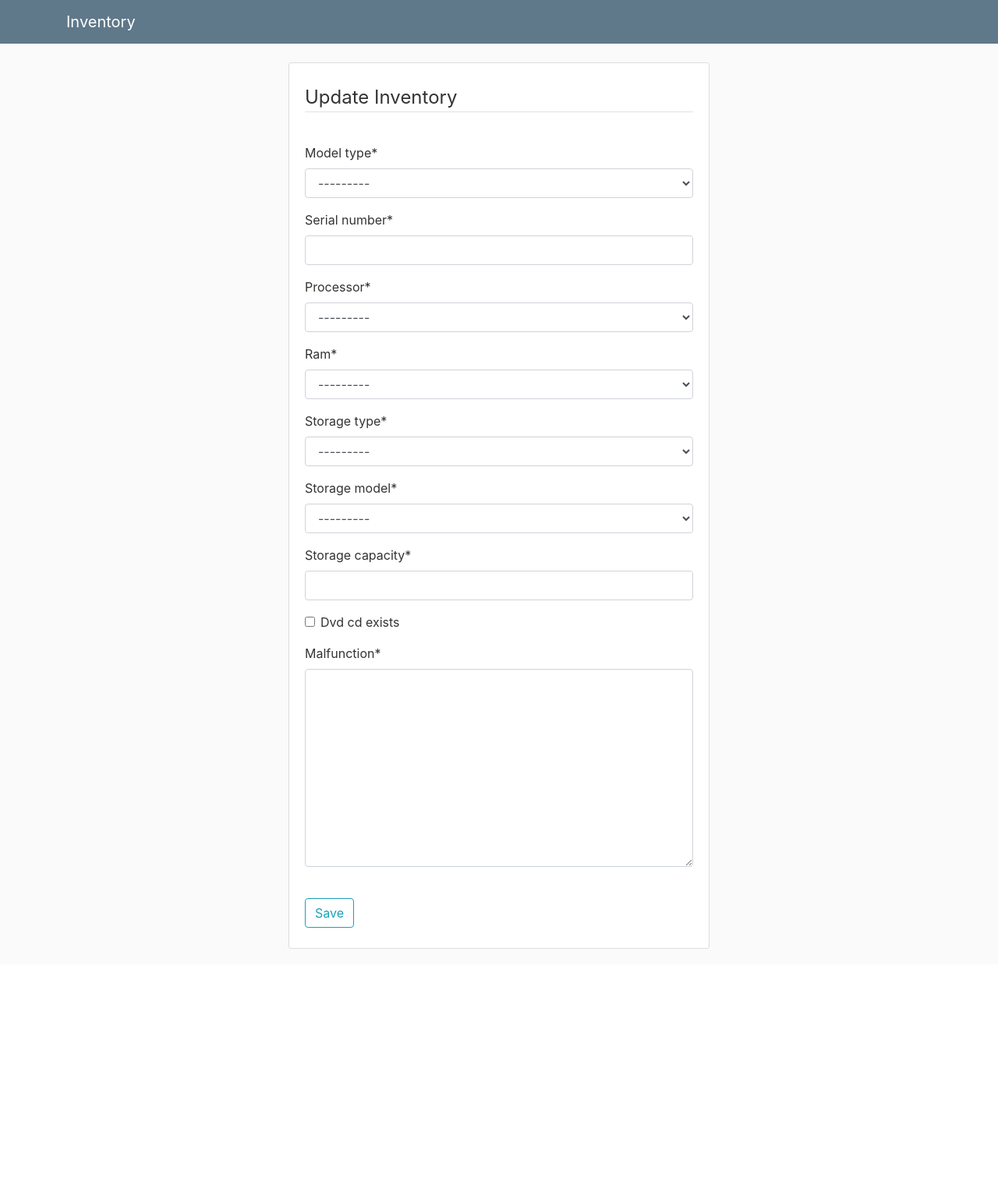
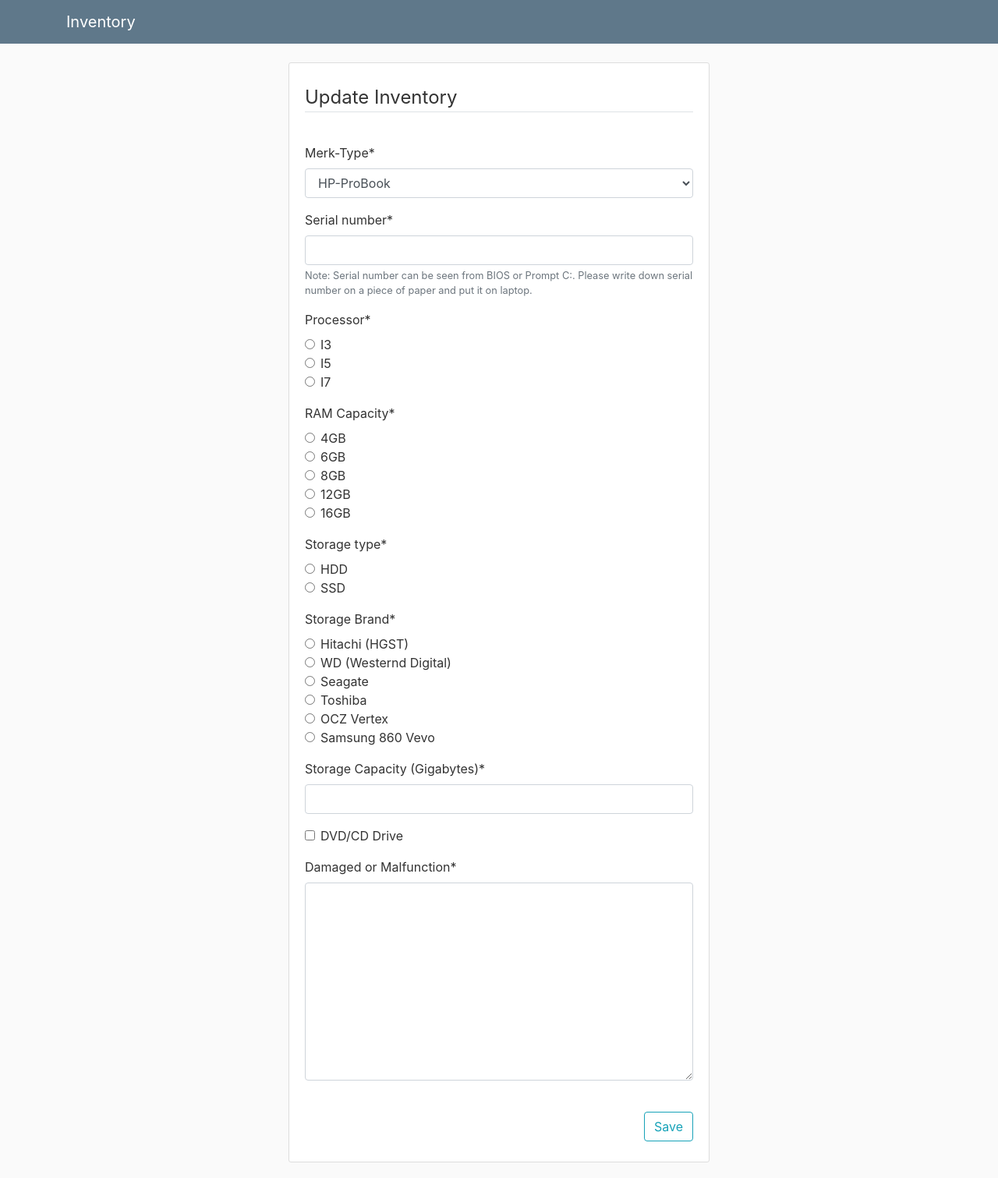
Before and after one commit to nandazman/django-simple-form, a Django app: page / in a window 1280 px wide. Shown: the whole page at 78% size. Before the commit the page ends 1217 px from the top, so only its background shows below. Run offline with Django 3.2, Linux system fonts and the light colour scheme; some libraries are stand-ins or nearby versions.

Commit message:
finish forms inventory

```diff
--- a/inventory/forms.py
+++ b/inventory/forms.py
@@ -1,46 +1,25 @@
-from django import forms
+from django.forms import ModelForm, RadioSelect
+from django.utils.translation import gettext_lazy as _
+from .models import Laptop
 
-class Laptop(models.Model):
-
-  class Type(models.TextChoices):
-    HP_PRO_BOOK = 'HP-ProBook', _('HP-ProBook')
-    HP_COMPAQ = 'HP-Compaq', _('HP-Compaq')
-    HP_ELITEBOOK = 'HP-Elitebook', _('HP-Elitebook')
-    ASUS_N46VM = 'Asus-N46VM', _('Asus-N46VM')
-    LENOVO_THINKPAD = 'Lenovo-Thinkpad', _('Lenovo-Thinkpad')
-
-  class Processor(models.TextChoices):
-    I3 = 'I3', _('I3')
-    I5 = 'I5', _('I5')
-    I7 = 'I7', _('I7')
-
-  class RAM(models.TextChoices):
-    GB4 = '4GB', _('4GB')
-    GB6 = '6GB', _('6GB')
-    GB8 = '8GB', _('8GB')
-    GB12 = '12GB', _('12GB')
-    GB16 = '16GB', _('16GB')
-
-  class StorageType(models.TextChoices):
-    HDD = 'HDD', _('HDD')
-    SSD = 'SSD', _('SSD')
-
-  class StorageModel(models.TextChoices):
-    HITACHI = 'Hitachi (HGST)', _('Hitachi (HGST)')
-    WD = 'WD (Westernd Digital)', _('WD (Westernd Digital)')
-    SEAGATE = 'Seagate', _('Seagate')
-    TOSHIBA = 'Toshiba', _('Toshiba')
-    OCZ = 'OCZ Vertex', _('OCZ Vertex')
-    SAMSUNG = 'Samsung 860 Vevo', _('Samsung 860 Vevo')
-
-  model_type = forms.CharField(label='Address', choices=Type.choices)
-
-  serial_number = models.CharField()
-  processor = models.CharField(choices=Processor.choices)
-  ram = models.CharField(choices=RAM.choices)
-  storage_type = models.CharField(choices=StorageType.choices)
-
-  storage_model = models.CharField(choices=StorageModel.choices)
-
-  storage_capacity = models.PositiveIntegerField()
-  dvd_cd_exists = models.BooleanField(default=False)
+class LaptopForm(ModelForm):
+  class Meta:
+    model = Laptop
+    fields = '__all__'
+    widgets = {
+      'ram': RadioSelect(),
+      'processor': RadioSelect(),
+      'storage_type': RadioSelect(),
+      'storage_model': RadioSelect()
+    }
+    labels = {
+      'model_type': _('Merk-Type'),
+      'ram': _('RAM Capacity'),
+      'storage_model': _('Storage Brand'),
+      'storage_capacity': _('Storage Capacity (Gigabytes)'),
+      'dvd_cd_exists': _('DVD/CD Drive'),
+      'malfunction': _('Damaged or Malfunction'),
+    }
+    help_texts = {
+      'serial_number': _('Note: Serial number can be seen from BIOS or Prompt C:. Please write down serial number on a piece of paper and put it on laptop.'),
+    }
--- a/inventory/models.py
+++ b/inventory/models.py
@@ -37,22 +37,32 @@ class Laptop(models.Model):
 
   model_type = models.CharField(
     max_length=20,
-    choices=Type.choices)
+    choices=Type.choices,
+    blank=False,
+    default='HP-ProBook')
 
   serial_number = models.CharField(max_length=50)
   processor = models.CharField(
     max_length=2,
-    choices=Processor.choices)
+    choices=Processor.choices,
+    blank=False,
+    default='')
   ram = models.CharField(
     max_length=4,
-    choices=RAM.choices)
+    choices=RAM.choices,
+    blank=False,
+    default='')
   storage_type = models.CharField(
     max_length=4,
-    choices=StorageType.choices)
+    choices=StorageType.choices,
+    blank=False,
+    default='')
 
   storage_model = models.CharField(
     max_length=21,
-    choices=StorageModel.choices)
+    choices=StorageModel.choices,
+    blank=False,
+    default='')
 
   storage_capacity = models.PositiveIntegerField()
   dvd_cd_exists = models.BooleanField(default=False)
--- a/inventory/templates/inventory/laptop_form.html
+++ b/inventory/templates/inventory/laptop_form.html
@@ -2,6 +2,16 @@
 {% extends "inventory/base.html" %}
 {% load crispy_forms_tags %}
 {% block content %}
+    {% if messages %}
+    {% for message in messages %}
+        <div class="text-center alert alert-{{ message.tags }} alert-dismissible fade show" role="alert">
+            {{ message|safe }}
+            <button type="button" class="close" data-dismiss="alert" aria-label="Close">
+            <span aria-hidden="true">×</span>
+            </button>
+        </div>
+    {% endfor %}
+    {% endif %}
     <div class="content-section">
         <form method="POST">
             {% csrf_token %}
@@ -9,7 +19,7 @@
                 <legend class="border-bottom mb-4">Update Inventory</legend>
                 {{ form|crispy }}
             </fieldset>
-            <div class="form-group mt-4 text-end">
+            <div class="form-group mt-4 text-right">
                 <button class="btn btn-outline-info" type="submit">Save</button>
             </div>
         </form>
--- a/inventory/views.py
+++ b/inventory/views.py
@@ -3,17 +3,15 @@ from django.contrib import messages
 from django.contrib.messages.views import SuccessMessageMixin
 from django.views.generic import ListView, DetailView, CreateView
 from .models import Laptop
+from .forms import LaptopForm
 
 class InventoryCreateView(SuccessMessageMixin, CreateView):
   model = Laptop
-  fields = ['model_type', 'serial_number', 'processor', 'ram', 'storage_type', 'storage_model', 'storage_capacity', 'dvd_cd_exists', 'malfunction']
+  form_class = LaptopForm
   success_message = "Created successfully"
 
-  # def form_valid(self, form):
-  #   return super().form_valid(form)
 
   def get_success_message(self, cleaned_data):
-    messages.add_message(self.request, messages.INFO, 'Hello world.')
     return self.success_message % dict(
       cleaned_data
     )
```
